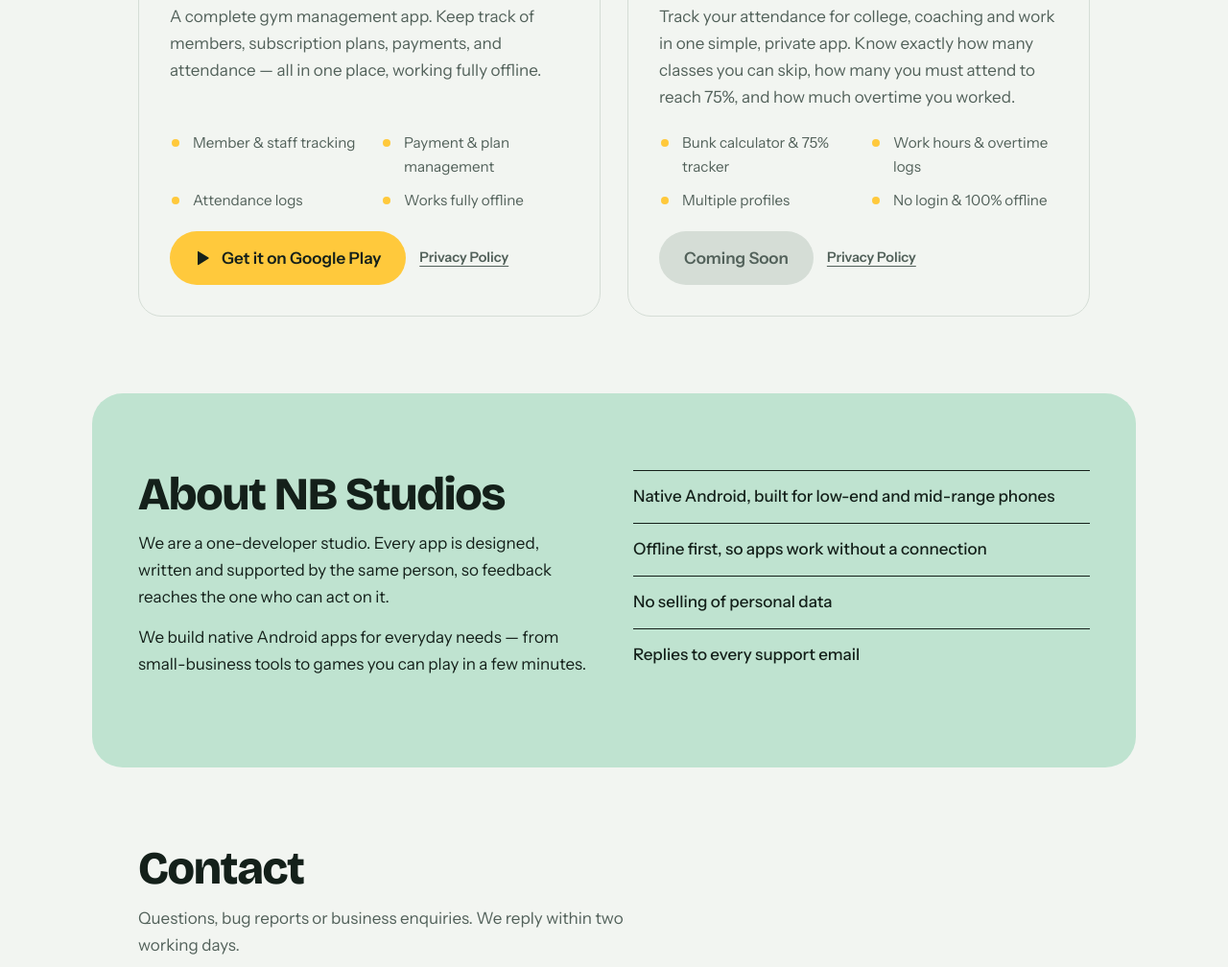
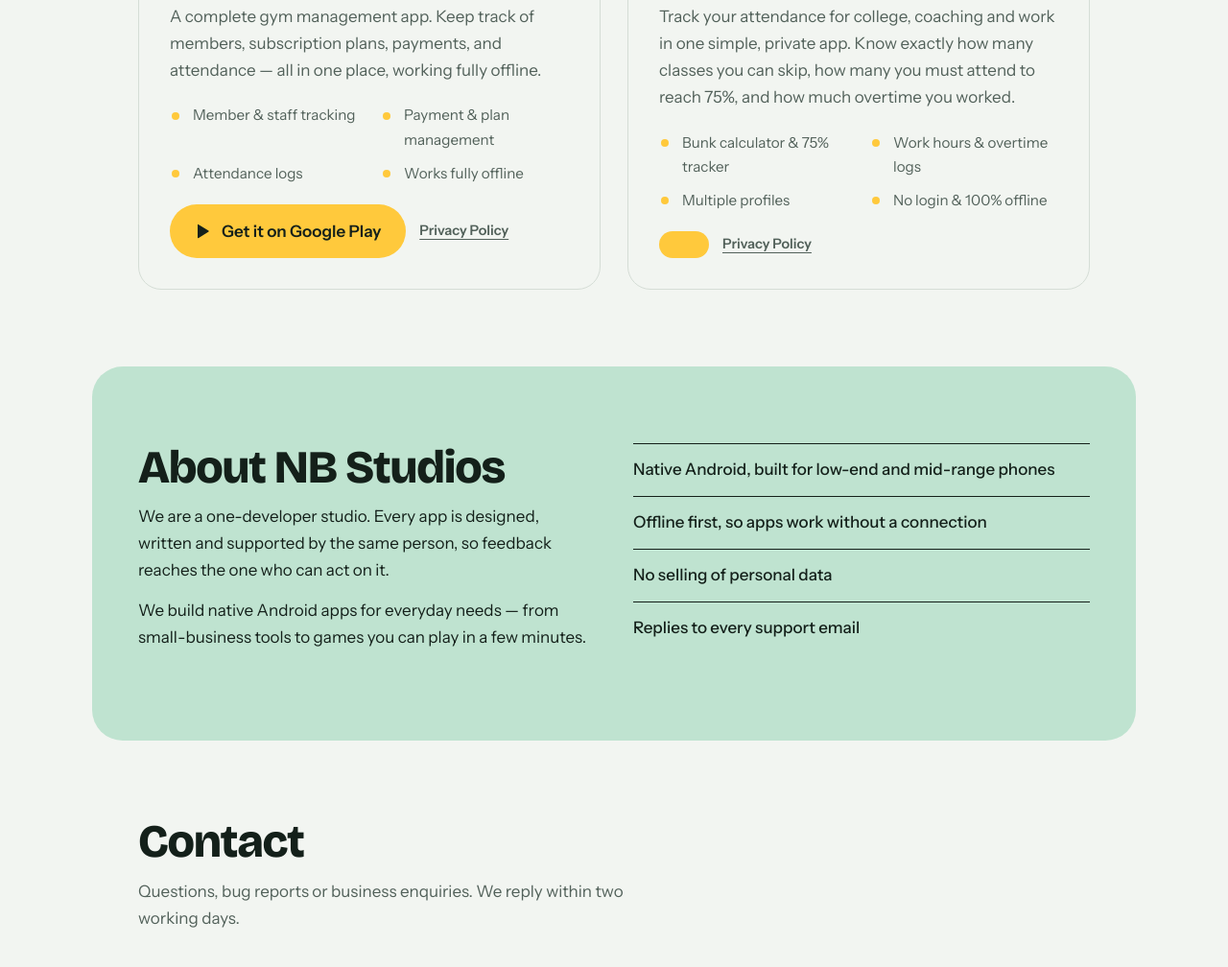
Before and after one commit to neerajbhatt428/NBstudios, a plain HTML site: page index.html in a window 1280 px wide. Shown: the part 1976-2984 px from the top of the page at 96% size. Drawn offline with nearby package versions, Linux system fonts and the light colour scheme.

Commit message:
Update index.html

```diff
--- a/index.html
+++ b/index.html
@@ -376,7 +376,7 @@ footer a{text-underline-offset:4px}
             <li>No login &amp; 100% offline</li>
           </ul>
           <div class="app-actions">
-            <span class="btn btn-disabled">Coming Soon</span>
+            <a class="btn" href="https://play.google.com/store/apps/details?id=com.neeraj.attendance" target="_blank" rel="noopener noreferrer" aria-label="Get GymHQ on Google Play (opens in a new tab)">
             <a href="privacy-selfattendance.html" style="font-weight:600; font-size:0.9rem; text-underline-offset:4px; color:var(--muted);">Privacy Policy</a>
           </div>
         </article>
```
